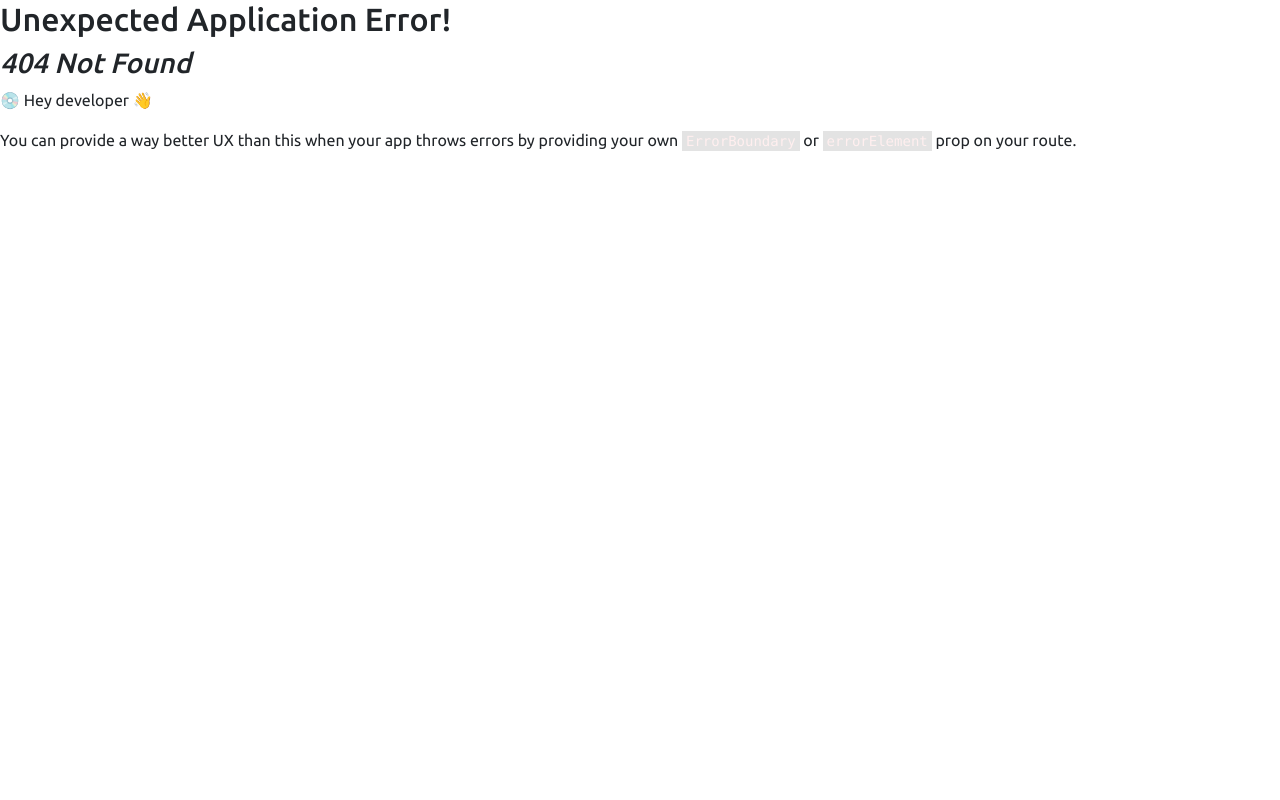
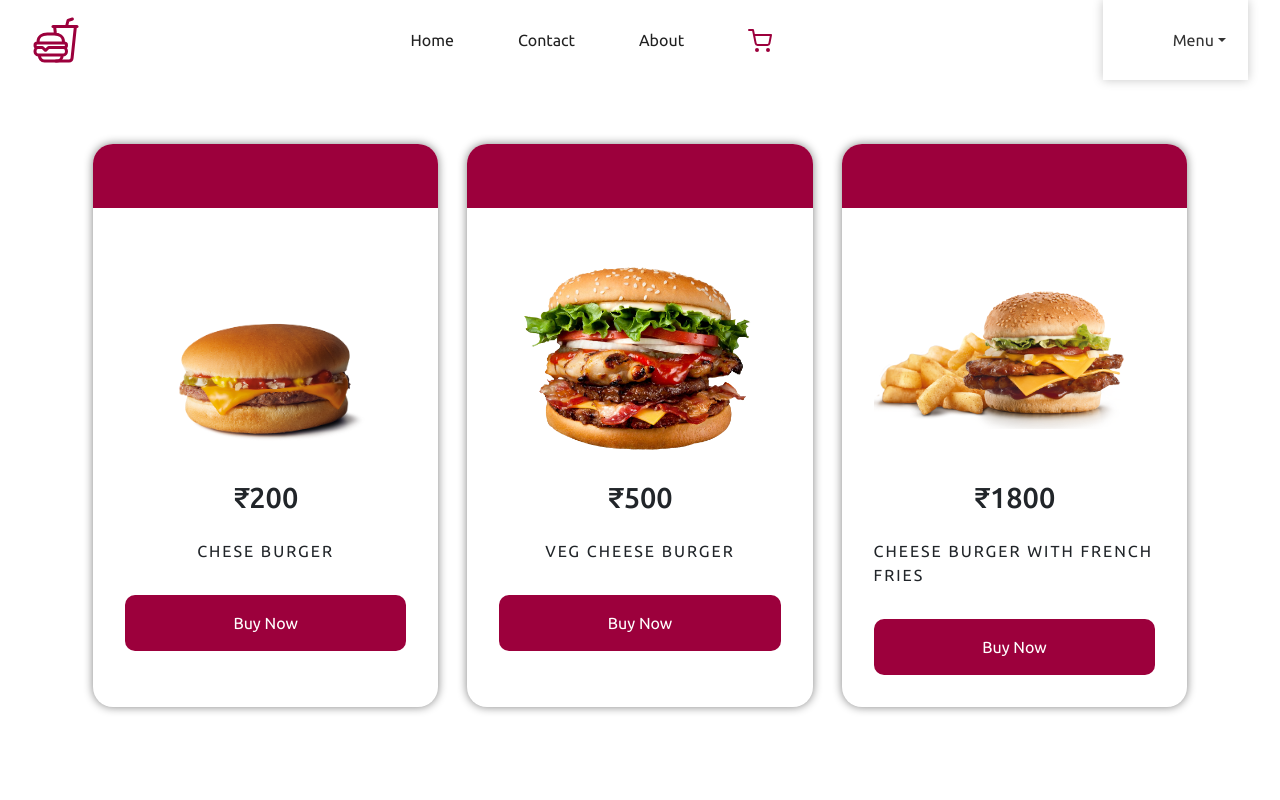
Before and after one commit to MCHCortana/BurgerShopGitHub, a React (Vite) app: page /menupage in a window 1280 px wide. Before the commit this address had no page. Shown: the top 800 px of the page. Built offline with nearby package versions, Linux system fonts and the light colour scheme.

Commit message:
menupage added no functionality

```diff
--- a/package.json
+++ b/package.json
@@ -15,7 +15,8 @@
     "react-bootstrap": "^2.9.1",
     "react-dom": "^18.2.0",
     "react-icons": "^4.12.0",
-    "react-router-dom": "^6.20.1"
+    "react-router-dom": "^6.20.1",
+    "reactjs-popup": "^2.0.6"
   },
   "devDependencies": {
     "@types/react": "^18.2.15",
--- /dev/null
+++ b/src/components/MenuCard/index.jsx
@@ -0,0 +1,54 @@
+import React from 'react';
+import { motion } from 'framer-motion';
+import Popup from 'reactjs-popup';
+
+export const MenuCard = ({
+  itemNum,
+  burgerSrc,
+  price,
+  title,
+  handler,
+  delay = 0,
+}) => {
+  return (
+    <motion.div
+      className="menuCard"
+      initial={{
+        x: '-100%',
+        opacity: 0,
+      }}
+      whileInView={{
+        x: 0,
+        opacity: 1,
+      }}
+      transition={{
+        delay,
+      }}
+    >
+      <div></div>
+      <main>
+        <img src={burgerSrc} alt={itemNum} />
+
+        <h5>₹{price}</h5>
+
+        <p>{title}</p>
+        <Popup
+          trigger={<button onClick={() => handler(itemNum)}>Buy Now</button>}
+        >
+          <div
+            style={{
+              color: 'red',
+              transform: 'translate(0%,-500%)',
+              backgroundColor: '#fff',
+              padding: '10px',
+              borderRadius: '5px',
+              boxShadow: '0 0 10px rgba(0, 0, 0, 0.2)',
+            }}
+          >
+            Added to cart!
+          </div>
+        </Popup>
+      </main>
+    </motion.div>
+  );
+};
--- a/src/pages/HomePage/index.jsx
+++ b/src/pages/HomePage/index.jsx
@@ -9,7 +9,7 @@ export const HomePage = () => {
         <h1>BURGER SHOP</h1>
         <p id="home_p">Give yourself a tasty burger.</p>
       </div>
-      <Link to="/menu_page">Explore menu</Link>
+      <Link to="/menupage">Explore menu</Link>
     </main>
   );
 };
--- a/src/pages/MenuPage/index.jsx
+++ b/src/pages/MenuPage/index.jsx
@@ -0,0 +1,42 @@
+import './menu.scss';
+
+import React from 'react';
+import { MenuCard } from './../../components/MenuCard';
+import burger1 from './../../../public/assets/burger1.png';
+import burger2 from './../../../public/assets/burger2.png';
+import burger3 from './../../../public/assets/burger3.png';
+
+export const MenuPage = () => {
+  return (
+    <div id="menu">
+      <div>
+        <MenuCard
+          itemNum={1}
+          burgerSrc={burger1}
+          price={200}
+          title="CHESE BURGER"
+          // handler={addToCartHandler}
+          delay={0.1}
+        />
+
+        <MenuCard
+          itemNum={2}
+          burgerSrc={burger2}
+          price={500}
+          title=" VEG CHEESE BURGER"
+          // handler={addToCartHandler}
+          delay={0.1}
+        />
+
+        <MenuCard
+          itemNum={3}
+          burgerSrc={burger3}
+          price={1800}
+          title="CHEESE BURGER WITH FRENCH FRIES"
+          // handler={addToCartHandler}
+          delay={0.1}
+        />
+      </div>
+    </div>
+  );
+};
--- a/src/pages/MenuPage/menu.scss
+++ b/src/pages/MenuPage/menu.scss
@@ -1,4 +1,4 @@
-@import "colors";
+@import './../../styles/colors.scss';
 
 #menu {
   width: 100%;
```
Also changed, not shown: src/index.jsx (+5 -5 lines).
